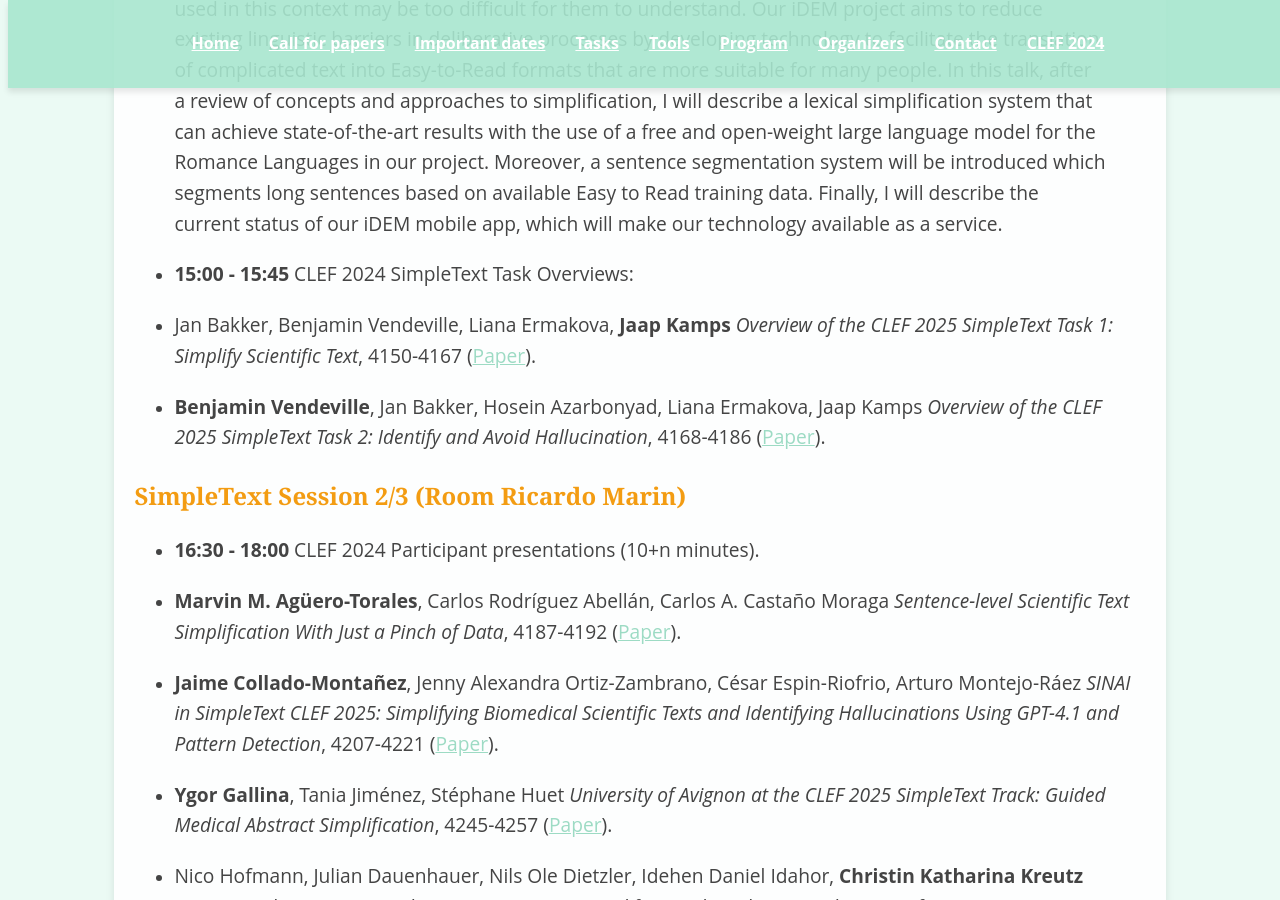
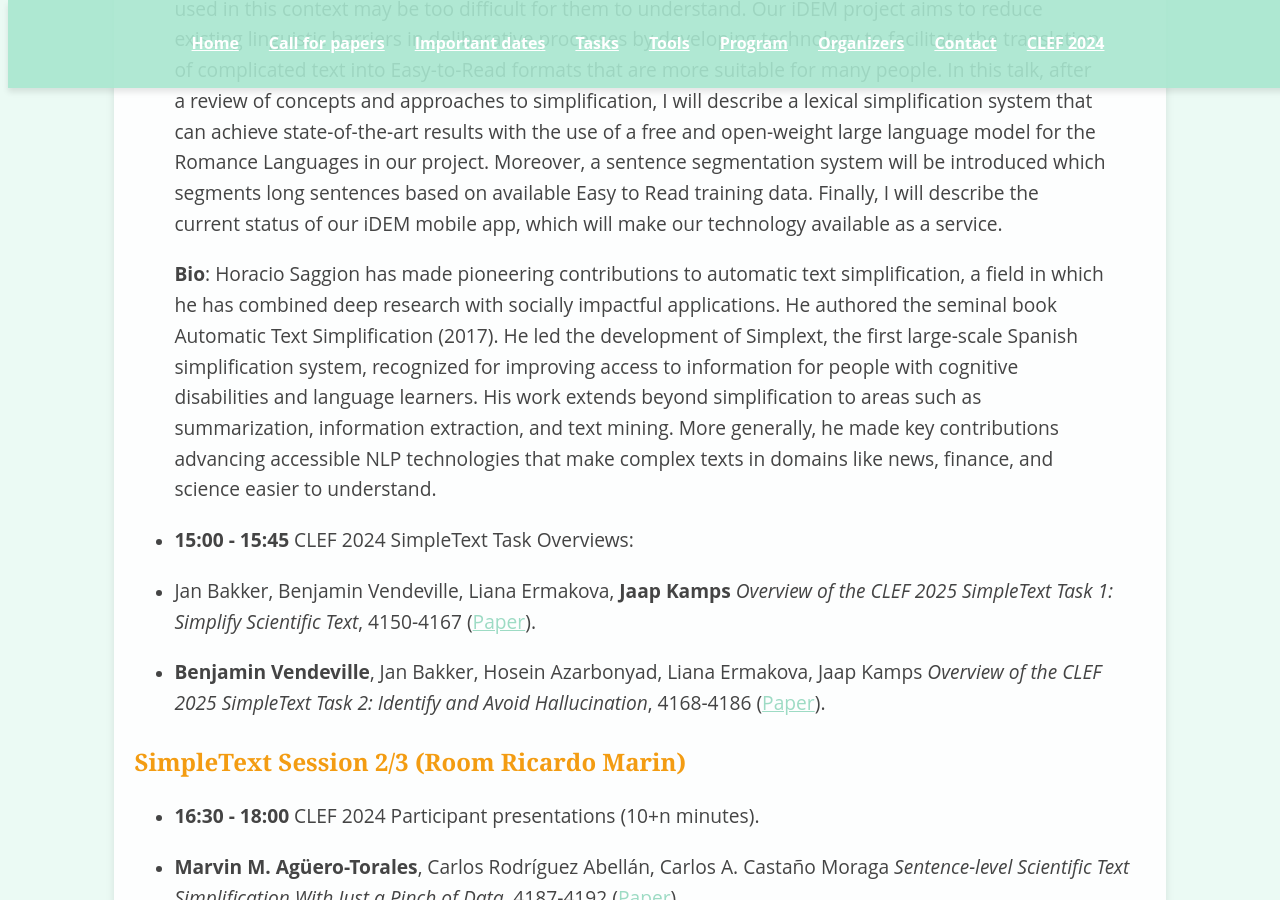
Before and after one commit to simpletext-madics/2025, a Jekyll site: the page built from program.md, in a window 1280 px wide and 900 px high, scrolled down 1494 px. Built offline with Jekyll 4.4.1, drawn with Linux system fonts in a browser that asks for light colours.

Commit message:
Update program.md

```diff
--- a/program.md
+++ b/program.md
@@ -38,6 +38,8 @@ SimpleText Track sessions take place in **Room Ricardo Marin** (_Facultad de Edu
 * **14:15 - 15:00** Invited talk by **Horacio Saggion** (Universitat Pompeu Fabra, Barcelona, Spain) _"Text Simplification to Enable Democratic Participation in the iDEM project."_ ([Slides](slides/XXX)):
 
 > **Abstract**: Several groups of people are excluded from democratic deliberation because the language used in this context may be too difficult for them to understand. Our iDEM project aims to reduce existing linguistic barriers in deliberative processes by developing technology to facilitate the translation of complicated text into Easy-to-Read formats that are more suitable for many people. In this talk, after a review of concepts and approaches to simplification, I will describe a lexical simplification system that can achieve state-of-the-art results with the use of a free and open-weight large language model for the Romance Languages in our project. Moreover, a sentence segmentation system will be  introduced which segments long sentences based on available Easy to Read training data.  Finally, I will  describe the current status of our  iDEM mobile app, which will make our technology available as a service.
+
+> **Bio**: Horacio Saggion has made pioneering contributions to automatic text simplification, a field in which he has combined deep research with socially impactful applications. He authored the seminal book Automatic Text Simplification (2017). He led the development of Simplext, the first large-scale Spanish simplification system, recognized for improving access to information for people with cognitive disabilities and language learners. His work extends beyond simplification to areas such as summarization, information extraction, and text mining. More generally, he made key contributions advancing accessible NLP technologies that make complex texts in domains like news, finance, and science easier to understand.
 
 * **15:00 - 15:45** CLEF 2024 SimpleText Task Overviews:
 
```
